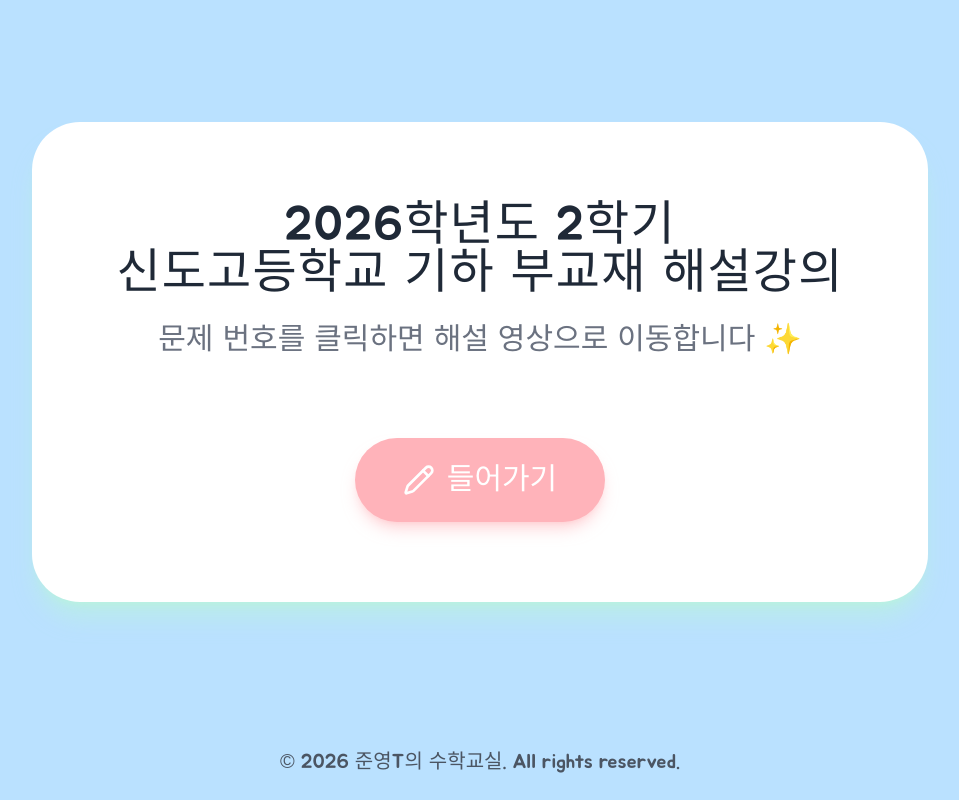
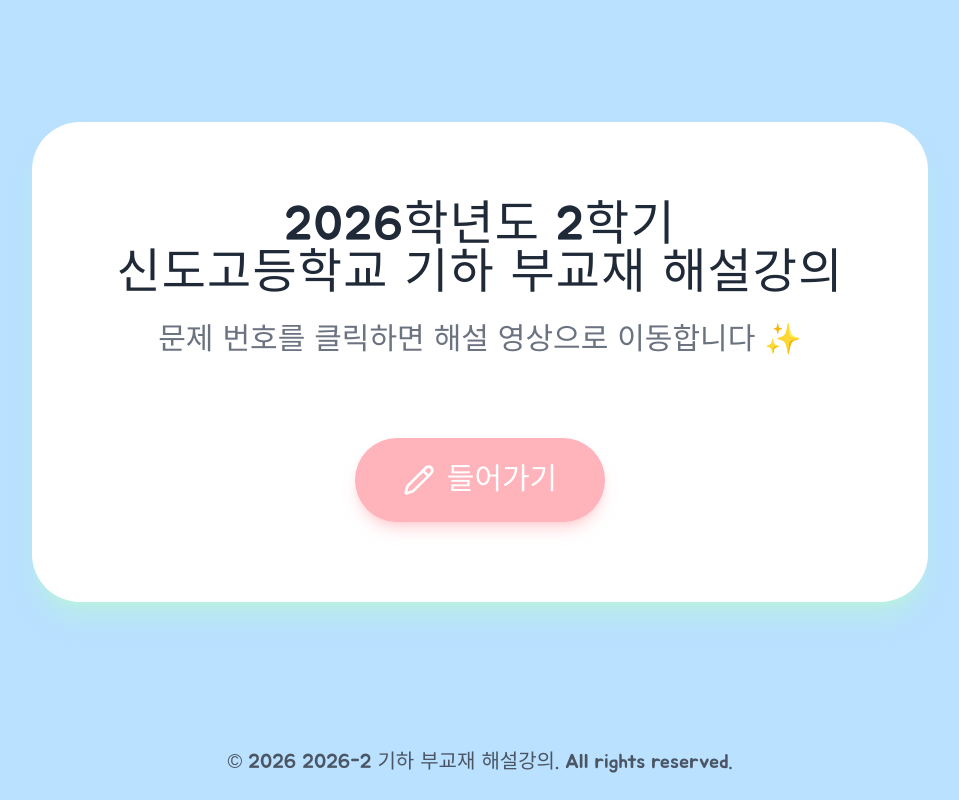
Before and after one commit to wnsdud131700-source/gumstar, a Next.js app: page / in a window 1280 px wide. Shown: the whole page, without its empty margins (160-1119 px from the left). Built offline with nearby package versions, Linux system fonts and the light colour scheme.

Commit message:
Change old title to new title in footer

```diff
--- a/app/layout.tsx
+++ b/app/layout.tsx
@@ -21,7 +21,7 @@ export default function RootLayout({
           {children}
         </main>
         <footer className="p-6 text-center text-xl text-gray-600">
-          © {new Date().getFullYear()} 준영T의 수학교실. All rights reserved.
+          © {new Date().getFullYear()} 2026-2 기하 부교재 해설강의. All rights reserved.
         </footer>
       </body>
     </html>
```
